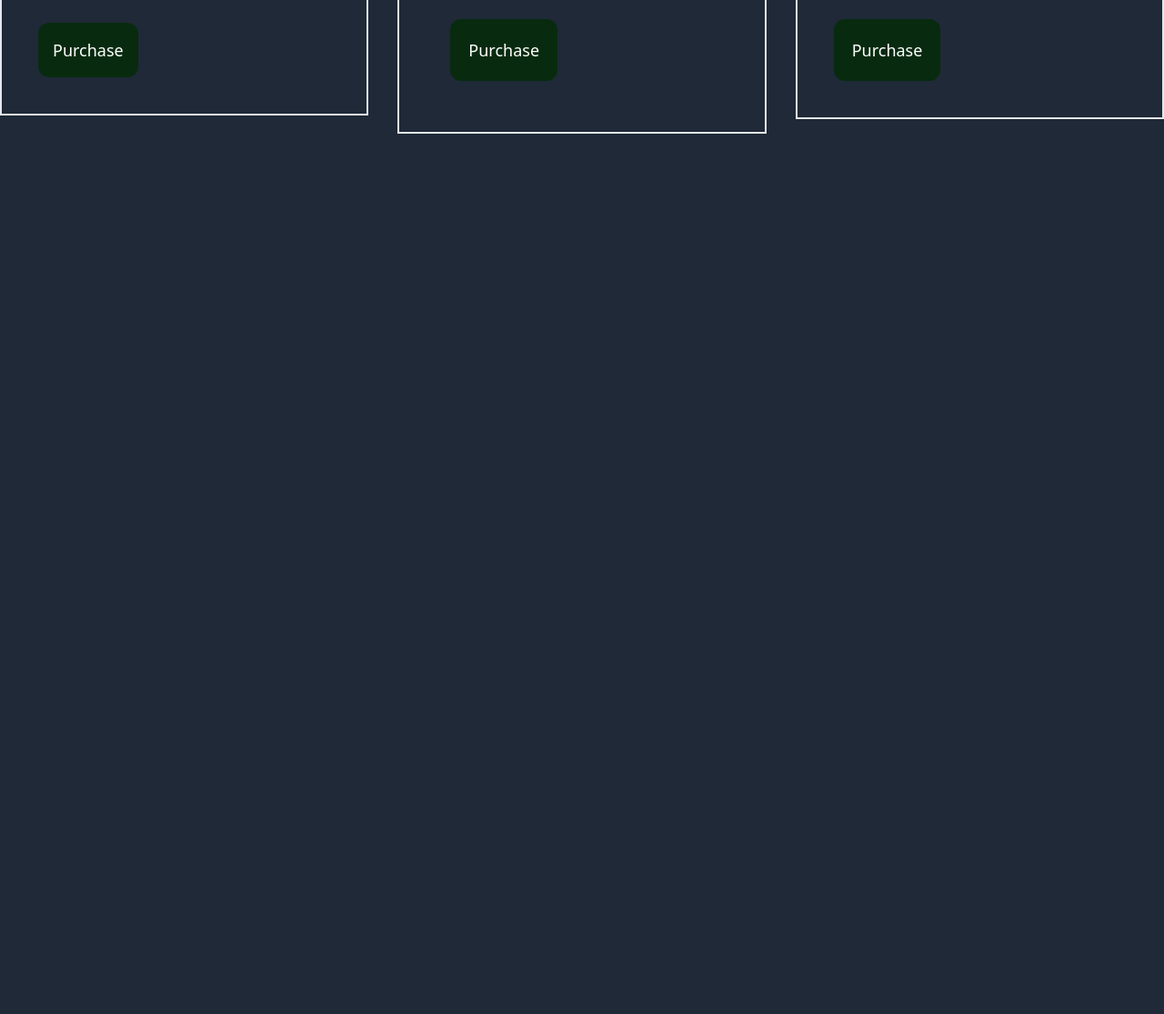
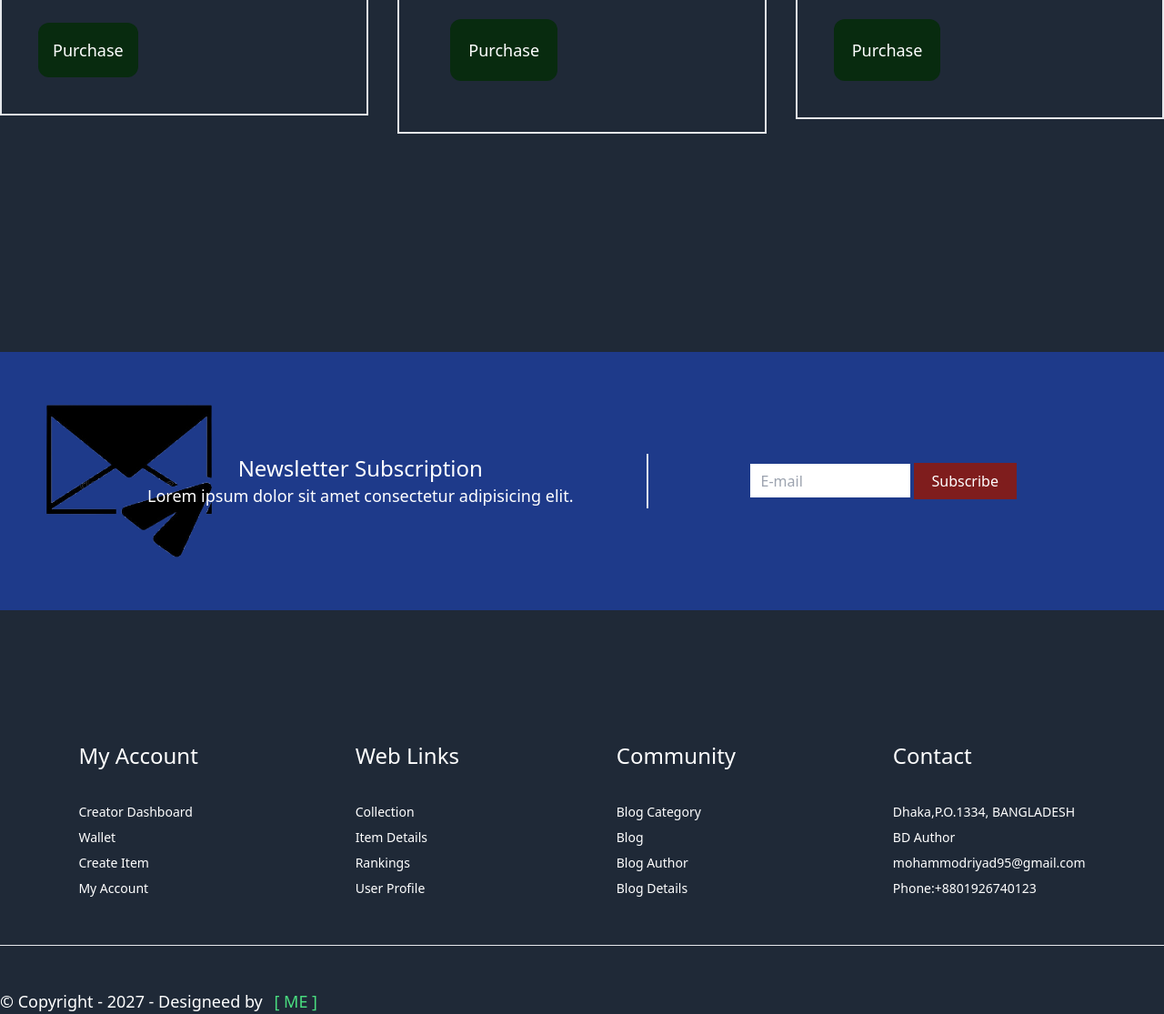
Before and after one commit to mohammodriyad95-maker/Tailwind_Project, a website built with Vite: page index.html in a window 1280 px wide. Shown: the part 3765-4880 px from the top of the page at 91% size. Before the commit the page ends 4008 px from the top, so only its background shows below. Built offline with nearby package versions, Linux system fonts and the light colour scheme.

Commit message:
last commit

```diff
--- a/index.html
+++ b/index.html
@@ -366,9 +366,145 @@
 
     </section>
 
+    <!--plane section code finished -->
 
 
+
+
+
+
+    <!--news section code start -->
+
+    <section
+      class=" bg-no-repeat object-fit bg-contain my-9 sm:my-16 md:my-28 lg:my-36 bg-blue-900 py-12 sm:py-18 md:py-28  bg-left-top"
+      style="background-image: url(/images/msm-img-2.png);">
+
+      <div class="text-white sm:flex justify-center text-center items-center sm:gap-12 md:gap-20 lg:gap-28">
+
+        <div class="sm:border-r-2 sm:pr-20 mb-10 sm:mb-0">
+          <h2 class="text-sm sm:text-2xl"> Newsletter Subscription</h2>
+          <p class="text-[6px] md:text-sm lg:text-lg"> Lorem ipsum dolor sit amet consectetur adipisicing elit. </p>
+        </div>
+
+        <div class="flex justify-center items-center gap-1">
+          <input
+            class="px-2 border-none hover:border-red-700 transition md:px-3 sm:h-5 md:h-[37px] w-24 sm:w-28 md:w-44   placeholder:text-[8px] sm:placeholder:text-[15px] md:placeholder:text-[16px]"
+            type="email" placeholder="E-mail">
+          <button
+            class="bg-red-900 transition hover:bg-red-700 px-2 sm:px-3 md:px-5 py-[7px] sm:py-1 md:py-2 text-[7px] sm:text-[11px] md:text-[16px]">
+
+            Subscribe
+          </button>
+        </div>
+
+      </div>
+
+    </section>
   </main>
+
+  <!--news section code finished -->
+
+
+
+
+
+
+
+
+  <!--footer section code start -->
+
+  <footer>
+
+
+    <div class="container mx-auto">
+
+
+      <div class="text-white flex justify-around items-center">
+
+        <div class="">
+
+          <h2 class="text-[7px] sm:text-xl md:text-2xl mb-1
+          sm:mb-5 md:mb-8"> My Account </h2>
+
+          <ul class="text-[5px] sm:text-xs md:text-sm leading-2 sm:leading-5 md:leading-7">
+
+            <li><a href="#"> Creator Dashboard </a></li>
+            <li><a href="#"> Wallet </a></li>
+            <li><a href="#"> Create Item </a></li>
+            <li><a href="#"> My Account </a></li>
+
+          </ul>
+
+        </div>
+
+        <div class="">
+
+          <h2 class="text-[7px] sm:text-xl md:text-2xl mb-1
+          sm:mb-5 md:mb-8"> Web Links </h2>
+
+          <ul class="text-[5px] sm:text-xs md:text-sm leading-2 sm:leading-5 md:leading-7">
+
+            <li><a href="#"> Collection </a></li>
+            <li><a href="#"> Item Details </a></li>
+            <li><a href="#"> Rankings </a></li>
+            <li><a href="#"> User Profile </a></li>
+
+          </ul>
+
+        </div>
+
+
+        <div class="">
+
+          <h2 class="text-[7px] sm:text-xl md:text-2xl mb-1
+          sm:mb-5 md:mb-8"> Community </h2>
+
+          <ul class="text-[5px] sm:text-xs md:text-sm leading-2 sm:leading-5 md:leading-7">
+
+            <li><a href="#"> Blog Category </a></li>
+            <li><a href="#"> Blog </a></li>
+            <li><a href="#"> Blog Author </a></li>
+            <li><a href="#"> Blog Details </a></li>
+
+          </ul>
+
+        </div>
+
+
+        <div class="">
+
+          <h2 class="text-[7px] sm:text-xl md:text-2xl mb-1
+          sm:mb-5 md:mb-8"> Contact </h2>
+
+          <ul class="text-[5px] sm:text-xs md:text-sm leading-2 sm:leading-5 md:leading-7">
+
+            <li><a href="#"> Dhaka,P.O.1334, BANGLADESH </a></li>
+            <li><a href="#"> BD Author </a></li>
+            <li><a href="#"> mohammodriyad95@gmail.com </a></li>
+            <li><a href="#"> Phone:+8801926740123 </a></li>
+
+          </ul>
+
+        </div>
+
+
+      </div>
+
+      <hr class="my-4 sm:my-12">
+
+      <div class="text-white">
+
+        <h3 class="text-[6px] sm:text-[10px] md:text-[18px]"> &copy; Copyright - 2027 - Designeed by <span
+            class="text-green-400 px-2"> [ ME ]</span> </h3>
+
+      </div>
+
+
+    </div>
+
+
+  </footer>
+  <!--footer section code finished -->
 
 
 
```
Also changed, not shown: images/msm-img-2.png (added), images/msm-img.png (added).
